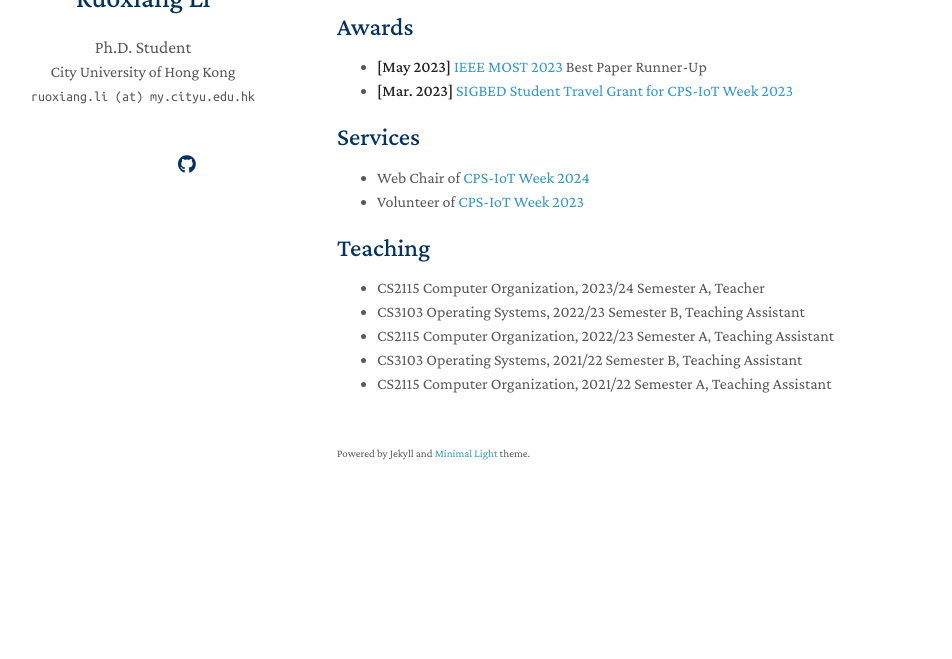
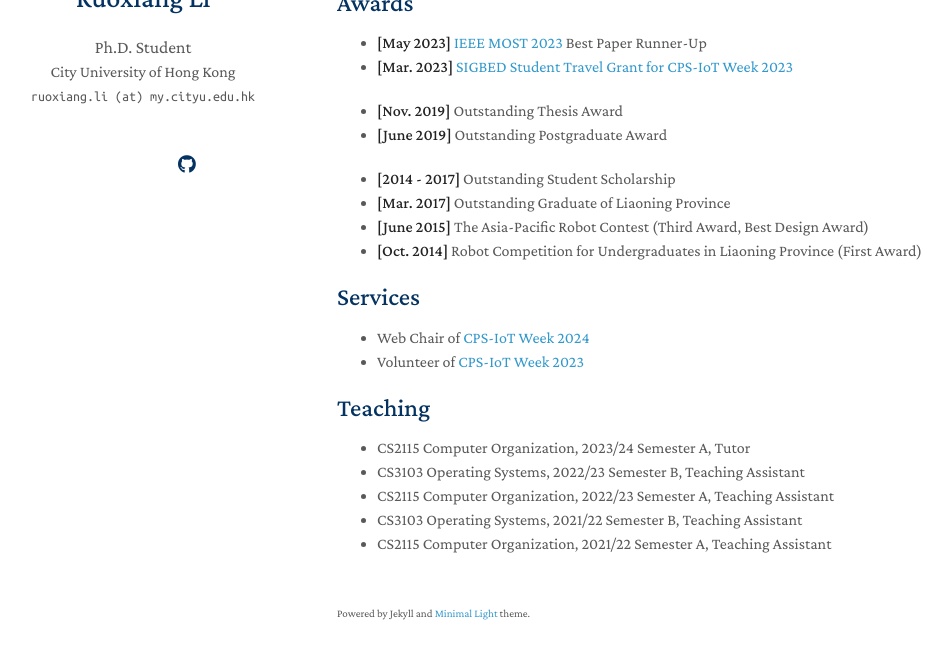
Before and after one commit to ruoxianglee/ruoxianglee.github.io, a Jekyll site: the page built from index.md, in a window 1280 px wide and 900 px high, scrolled down 1036 px, cut to the strip 206-865 px from the top of the window. Shown: the whole strip, without its empty margins (133-1085 px from the left). Built offline with Jekyll 4.4.1, drawn with Linux system fonts in a browser that asks for light colours; nearby versions of some CDN libraries; a style sheet for code colours, icons or effects is not loaded; our own code applies the rules of GitHub Pages for plain Markdown files; before the commit the page ends 1776 px from its top, so only the background shows below that; some of the changed text lies outside the part shown.

```diff
--- a/_includes/awards.md
+++ b/_includes/awards.md
@@ -1,3 +1,11 @@
 ## Awards
 - **[May 2023]** <a href="http://ieeemobility.org/MOST2023/" target="_blank"> IEEE MOST 2023</a> Best Paper Runner-Up
 - **[Mar. 2023]** <a href="https://cps-iot-week2023.cs.utsa.edu/files/flyer-2023-SIGBED%20CPS-IoT%20Week%202023%20Student%20Travel%20Grants.pdf" target="_blank">SIGBED Student Travel Grant for CPS-IoT Week 2023</a>
+
+- **[Nov. 2019]** Outstanding Thesis Award
+- **[June 2019]** Outstanding Postgraduate Award
+
+- **[2014 - 2017]** Outstanding Student Scholarship
+- **[Mar. 2017]** Outstanding Graduate of Liaoning Province
+- **[June 2015]** The Asia-Pacific Robot Contest (Third Award, Best Design Award)
+- **[Oct. 2014]** Robot Competition for Undergraduates in Liaoning Province (First Award)
--- a/_includes/teaching.md
+++ b/_includes/teaching.md
@@ -1,5 +1,5 @@
 ## Teaching
-- CS2115 Computer Organization, 2023/24 Semester A, Teacher
+- CS2115 Computer Organization, 2023/24 Semester A, Tutor
 - CS3103 Operating Systems, 2022/23 Semester B, Teaching Assistant
 - CS2115 Computer Organization, 2022/23 Semester A, Teaching Assistant
 - CS3103 Operating Systems, 2021/22 Semester B, Teaching Assistant
--- a/_sass/minimal-light-no-dark-mode.scss
+++ b/_sass/minimal-light-no-dark-mode.scss
@@ -159,21 +159,34 @@ papertitle {
       width: 100%;
     }
 
-    .image.avatar {
-      border-radius: 100%;
-    }
+    // .image.avatar {
+    //   border-radius: 100%;
+    // }
 
       .image.avatar:before {
         display: none;
       }
 
       .image.avatar img {
-        border-radius: 100%;
-        width: 45%;
-        padding: 20px;
-        // border: 1px solid #ddd;
-        // padding: 3px;
-        // box-shadow: 0 -1px 5px 1px rgba(200, 200, 200, 0.3);
+        border-radius: 20%;
+        width: 90%;
+        padding: 50px;
+        border: 2px solid #ddd;
+        padding: 8px;
+        box-shadow: 0 -1px 5px 1px rgba(200, 200, 200, 0.3);
+      }
+
+      .image.logo img {
+        border-radius: 0%;
+        width: 100%;
+        padding: 50px;
+        // border: 2px solid #ddd;
+        opacity: 0.5;
+        padding: 10px;
+        box-shadow: 0 0px 0px 0px rgba(200, 200, 200, 0.3);
+        margin-left: -8px;
+        margin-top: -58px;
+        margin-bottom: -10px;
       }
 
     #header .image.avatar {
```
Also changed, not shown: _data/publications.yml (+5 -5 lines), index.md (+2 -2 lines), html_source_file/assets/img/avatar.png (deleted), html_source_file/assets/img/favicon-dark.png (deleted), html_source_file/assets/img/favicon.png (deleted), html_source_file/assets/img/teaser_example.png (deleted), html_source_file/assets/img/teaser_example_2.png (deleted).
